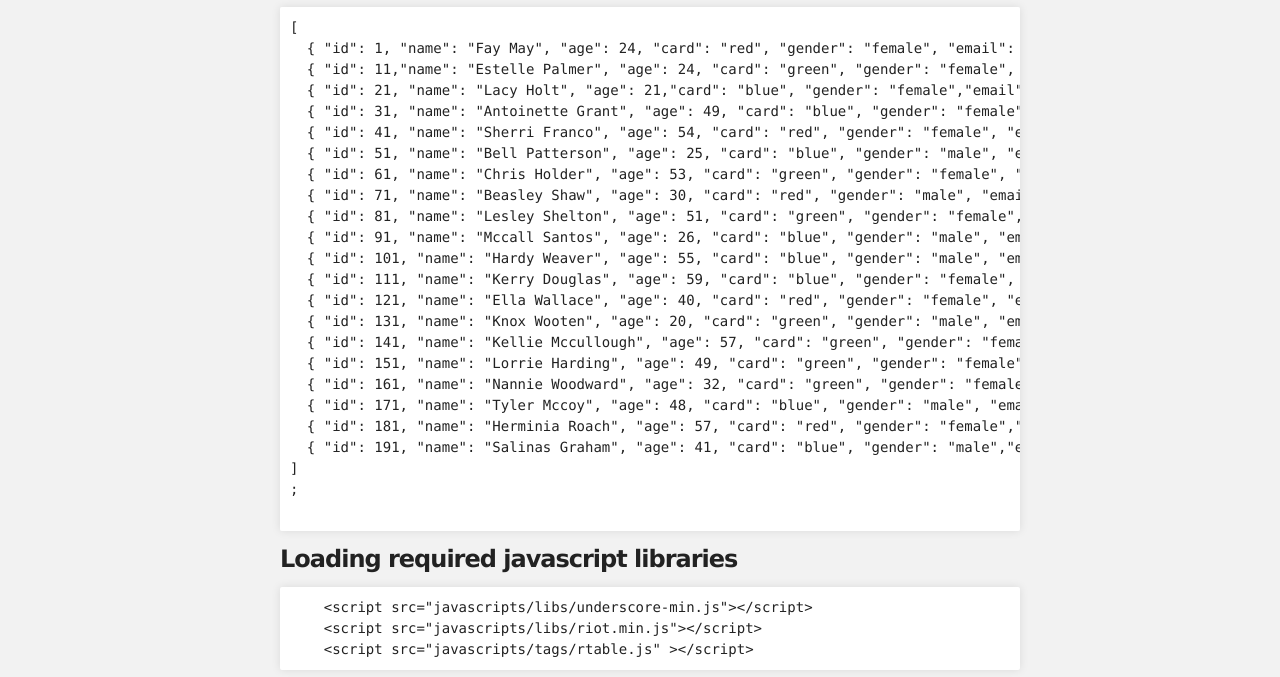
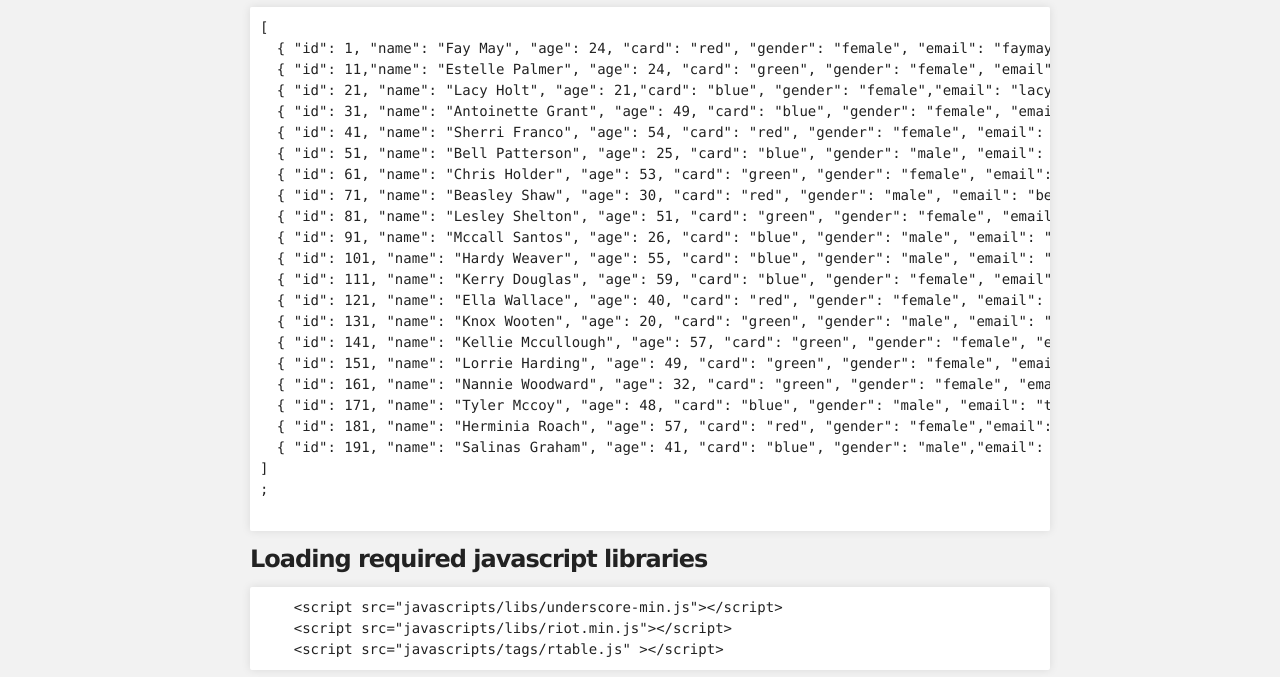
Before and after one commit to vinnyroundfoot/Riot-Table, a plain HTML site: page index.html in a window 1280 px wide. Shown: the part 363-1040 px from the top of the page. Drawn offline with Linux system fonts and the light colour scheme; a script that the page names is missing.

Commit message:
Update stylesheet.css

```diff
--- a/stylesheets/stylesheet.css
+++ b/stylesheets/stylesheet.css
@@ -266,7 +266,7 @@ Full-Width Styles
 
 .inner {
   position: relative;
-  max-width: 720px;
+  max-width: 780px;
   padding: 20px 10px;
   margin: 0 auto;
 }
```
